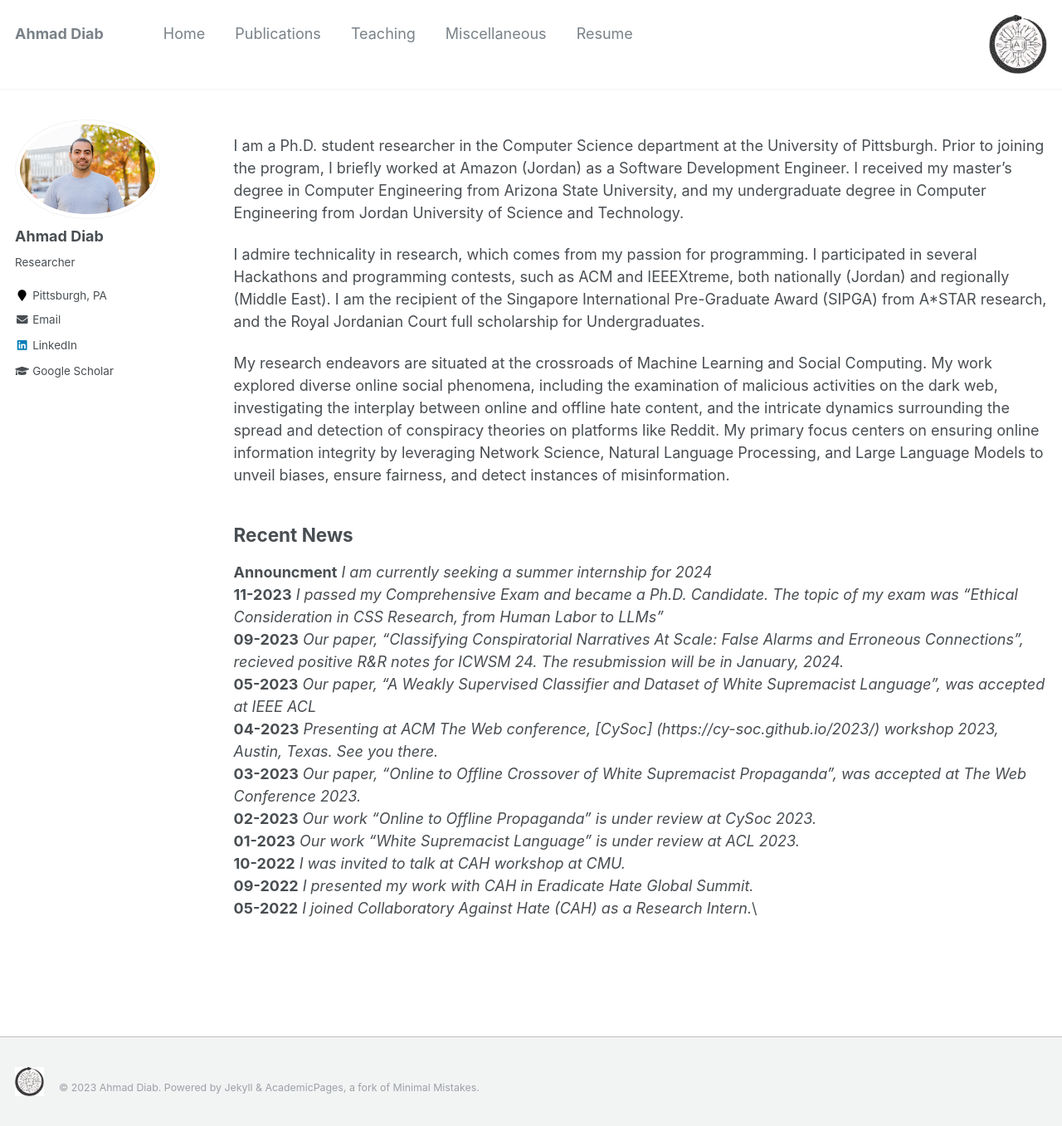
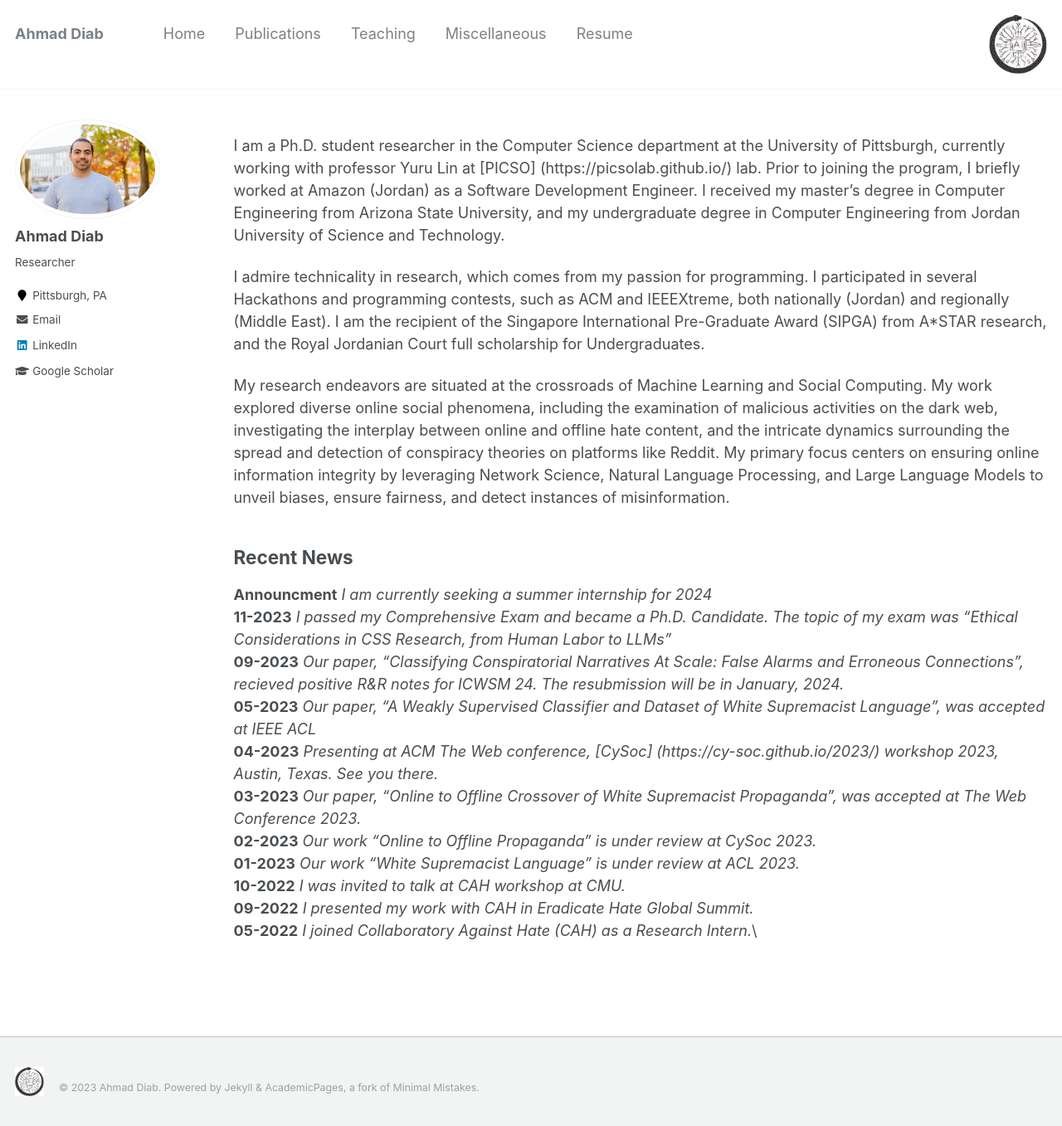
Before and after one commit to aadiab/aadiab.github.io, a Jekyll site: the page built from index.md, in a window 1280 px wide and 1357 px high. Shown: the whole window at 83% size. Built offline with Jekyll 4.4.1, drawn with Linux system fonts in a browser that asks for light colours.

```diff
--- a/index.md
+++ b/index.md
@@ -8,7 +8,7 @@ redirect_from:
   - /home/
 ---
 
-I am a Ph.D. student researcher in the Computer Science department at the University of Pittsburgh. Prior to joining the program, I briefly worked at Amazon (Jordan) as a Software Development Engineer. I received my master's degree in Computer Engineering from Arizona State University, and my undergraduate degree in Computer Engineering from Jordan University of Science and Technology.
+I am a Ph.D. student researcher in the Computer Science department at the University of Pittsburgh, currently working with professor Yuru Lin at [PICSO] (https://picsolab.github.io/) lab. Prior to joining the program, I briefly worked at Amazon (Jordan) as a Software Development Engineer. I received my master's degree in Computer Engineering from Arizona State University, and my undergraduate degree in Computer Engineering from Jordan University of Science and Technology.
 
 I admire technicality in research, which comes from my passion for programming. I participated in several Hackathons and programming contests, such as ACM and IEEEXtreme, both nationally (Jordan) and regionally (Middle East). I am the recipient of the Singapore International Pre-Graduate Award (SIPGA) from A*STAR research, and the Royal Jordanian Court full scholarship for Undergraduates.
 
@@ -17,7 +17,7 @@ My research endeavors are situated at the crossroads of Machine Learning and Soc
 
 ## Recent News
 **Announcment** *I am currently seeking a summer internship for 2024*\
-**11-2023** *I passed my Comprehensive Exam and became a Ph.D. Candidate. The topic of my exam was "Ethical Consideration in CSS Research, from Human Labor to LLMs"*\
+**11-2023** *I passed my Comprehensive Exam and became a Ph.D. Candidate. The topic of my exam was "Ethical Considerations in CSS Research, from Human Labor to LLMs"*\
 **09-2023** *Our paper, "Classifying Conspiratorial Narratives At Scale: False Alarms and Erroneous Connections", recieved positive R&R notes for ICWSM 24. The resubmission will be in January, 2024.*\
 **05-2023** *Our paper, "A Weakly Supervised Classifier and Dataset of White Supremacist Language", was accepted at IEEE ACL*\
 **04-2023** *Presenting at ACM The Web conference, [CySoc] (https://cy-soc.github.io/2023/) workshop 2023, Austin, Texas. See you there.* \
```
Also changed, not shown: _pages/publications.md (+0 -7 lines), 1 other file.
